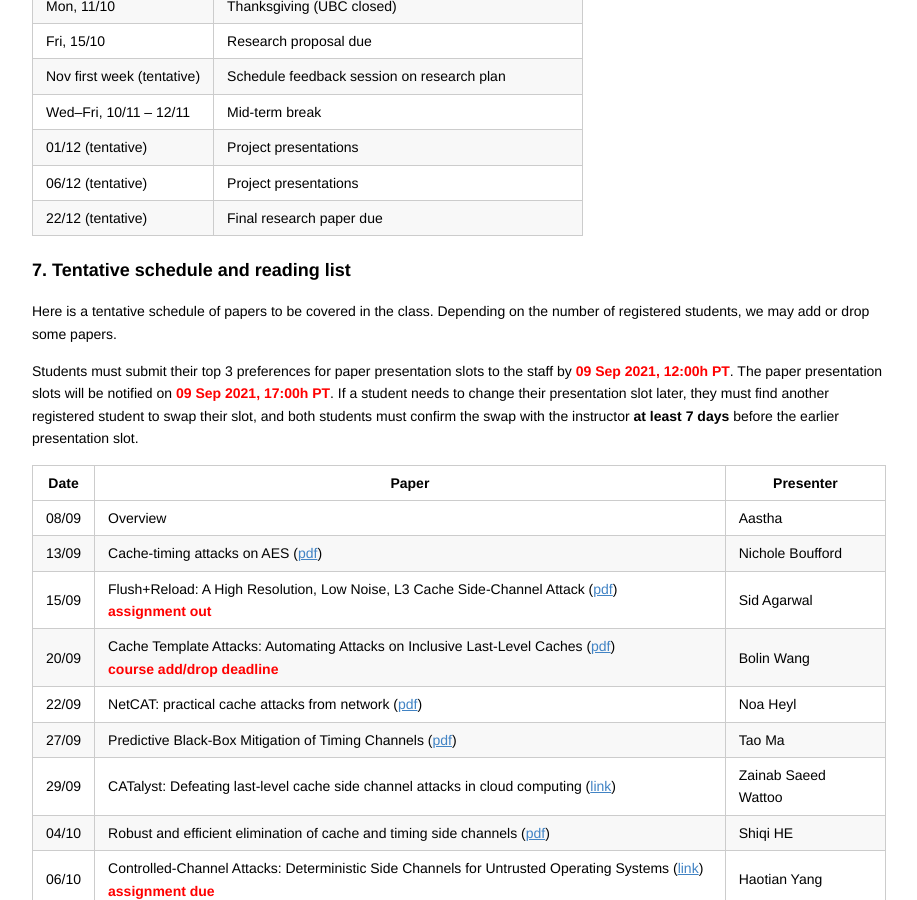
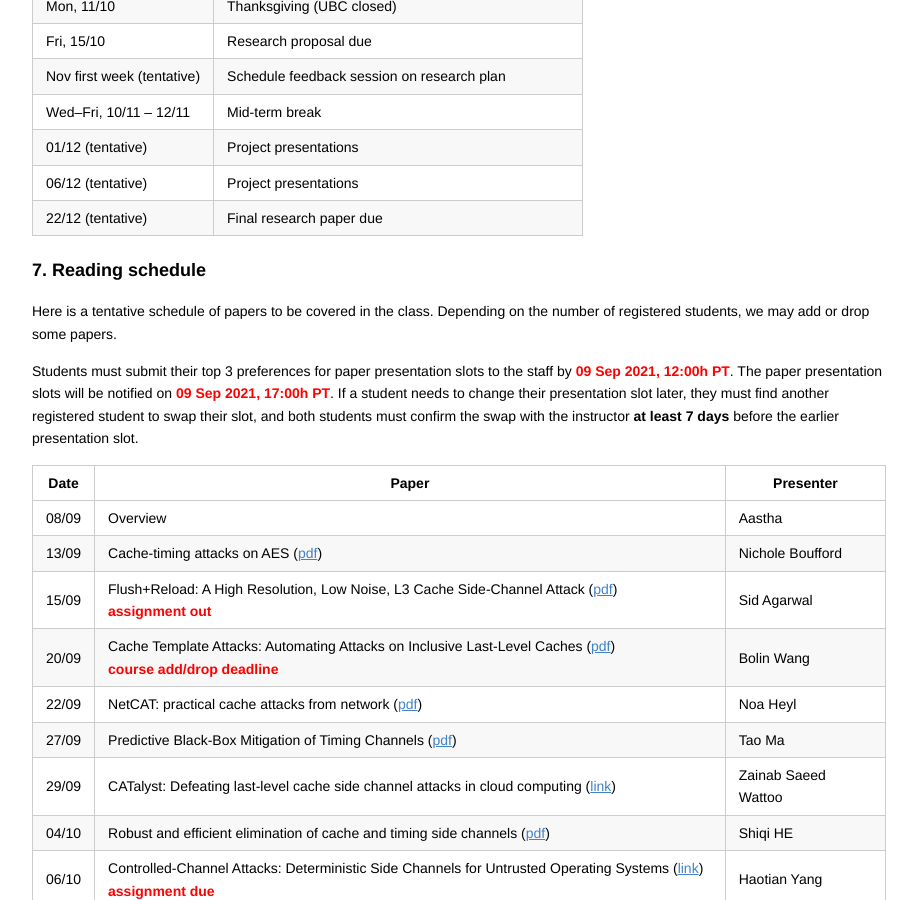
Before and after one commit to aasthakm/aasthakm.github.io, a Jekyll site: the page courses/cpsc538m.html, which Jekyll copies as it is, in a window 1280 px wide and 900 px high, scrolled down 3799 px. Shown: the whole window, without its empty margins (181-1098 px from the left). Built offline with Jekyll 4.4.1, drawn with Linux system fonts in a browser that asks for light colours.

Commit message:
reading assignment

```diff
--- a/courses/cpsc538m.html
+++ b/courses/cpsc538m.html
@@ -582,7 +582,7 @@ Students can participate in discussions in class (in person or via the online ch
 
 <p><a name="tentative-reading-list"></a></p>
 
-<h3 id="toc_9">7. Tentative schedule and reading list</h3>
+<h3 id="toc_9">7. Reading schedule</h3>
 
 <p>Here is a tentative schedule of papers to be covered in the class. Depending on the number of registered students, we may add or drop some papers.</p>
 
```
